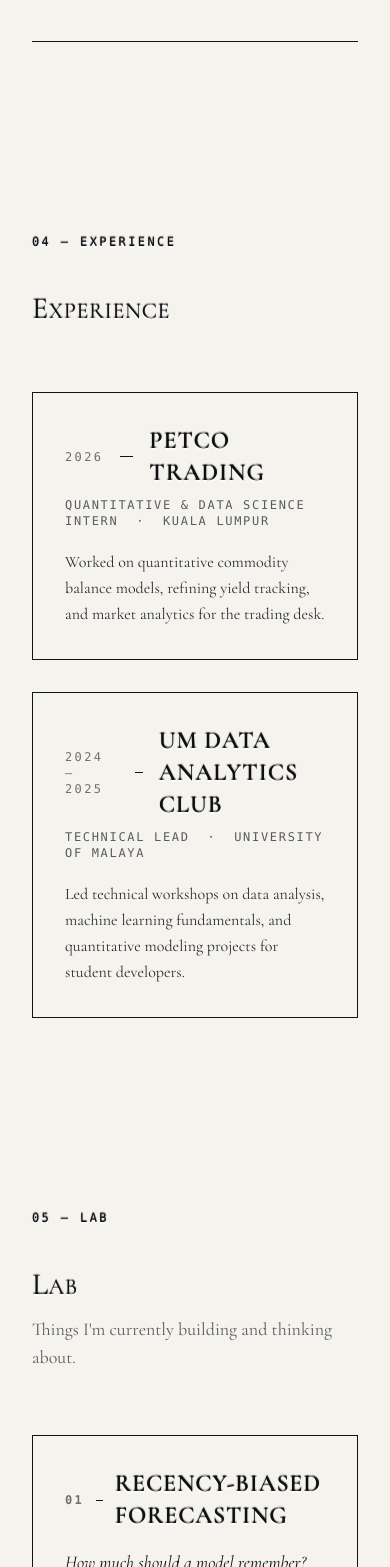
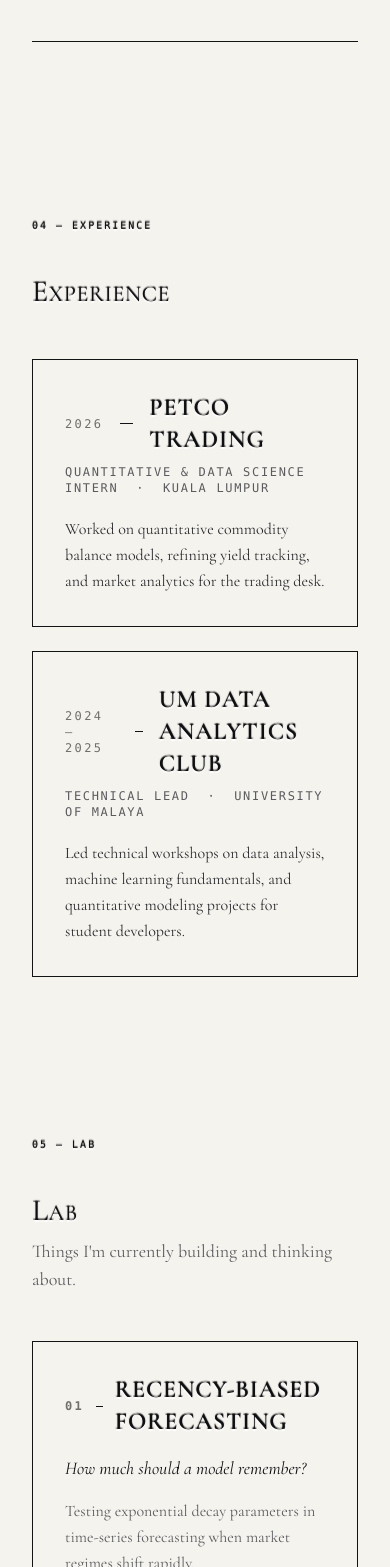
Before and after one commit to tngkuanas/PortfolioWebsite, a React (Vite) app: page / in a window 390 px wide. Shown: the part 6741-8308 px from the top of the page. Built offline with nearby package versions, Linux system fonts and the light colour scheme.

Commit message:
Fix layout spacing in ExperienceSection and LabSection by replacing min-h-screen justify-between with natural flow padding

```diff
--- a/src/components/ExperienceSection.tsx
+++ b/src/components/ExperienceSection.tsx
@@ -5,12 +5,12 @@ export const ExperienceSection: React.FC = () => {
   return (
     <section
       id="experience"
-      className="min-h-screen w-full relative bateman-paper-texture py-24 sm:py-32 px-8 sm:px-14 md:px-20 lg:px-24 flex flex-col justify-between overflow-hidden selection:bg-[#121315] selection:text-[#f7f6f2]"
+      className="w-full relative bateman-paper-texture py-20 sm:py-28 px-8 sm:px-14 md:px-20 lg:px-24 flex flex-col justify-start space-y-12 overflow-hidden selection:bg-[#121315] selection:text-[#f7f6f2]"
     >
       {/* Section Header Grid */}
-      <div className="w-full grid grid-cols-1 lg:grid-cols-12 gap-10 lg:gap-12 mb-16 items-start">
+      <div className="w-full grid grid-cols-1 lg:grid-cols-12 gap-10 lg:gap-12 items-start">
         <div className="lg:col-span-2">
-          <div className="font-mono text-xs sm:text-sm tracking-[0.2em] text-[#706f6a] uppercase font-medium bateman-letterpress">
+          <div className="font-mono text-[10px] sm:text-xs tracking-[0.2em] text-[#706f6a] uppercase font-medium bateman-letterpress">
             04 — EXPERIENCE
           </div>
         </div>
@@ -23,7 +23,7 @@ export const ExperienceSection: React.FC = () => {
       </div>
 
       {/* Minimal 2-Entry Editorial Experience */}
-      <div className="w-full space-y-8 font-garamond">
+      <div className="w-full space-y-6 font-garamond">
         {EXPERIENCES.map((exp) => (
           <div
             key={exp.id}
--- a/src/components/LabSection.tsx
+++ b/src/components/LabSection.tsx
@@ -5,12 +5,12 @@ export const LabSection: React.FC = () => {
   return (
     <section
       id="lab"
-      className="min-h-screen w-full relative bateman-paper-texture py-24 sm:py-32 px-8 sm:px-14 md:px-20 lg:px-24 flex flex-col justify-between overflow-hidden selection:bg-[#121315] selection:text-[#f7f6f2]"
+      className="w-full relative bateman-paper-texture py-20 sm:py-28 px-8 sm:px-14 md:px-20 lg:px-24 flex flex-col justify-start space-y-12 overflow-hidden selection:bg-[#121315] selection:text-[#f7f6f2]"
     >
       {/* Section Header Grid */}
-      <div className="w-full grid grid-cols-1 lg:grid-cols-12 gap-10 lg:gap-12 mb-16 items-start">
+      <div className="w-full grid grid-cols-1 lg:grid-cols-12 gap-10 lg:gap-12 items-start">
         <div className="lg:col-span-2">
-          <div className="font-mono text-xs sm:text-sm tracking-[0.2em] text-[#706f6a] uppercase font-medium bateman-letterpress">
+          <div className="font-mono text-[10px] sm:text-xs tracking-[0.2em] text-[#706f6a] uppercase font-medium bateman-letterpress">
             05 — LAB
           </div>
         </div>
@@ -19,7 +19,7 @@ export const LabSection: React.FC = () => {
           <h2 className="font-garamond text-3xl sm:text-5xl md:text-6xl text-[#121315] font-normal tracking-[0.02em] leading-tight bateman-letterpress uppercase">
             L<span className="text-[0.74em] uppercase">ab</span>
           </h2>
-          <p className="font-garamond text-lg sm:text-xl text-[#5a5b5e] mt-3 max-w-2xl">
+          <p className="font-garamond text-lg sm:text-xl text-[#5a5b5e] mt-2 max-w-2xl">
             Things I'm currently building and thinking about.
           </p>
         </div>
```
